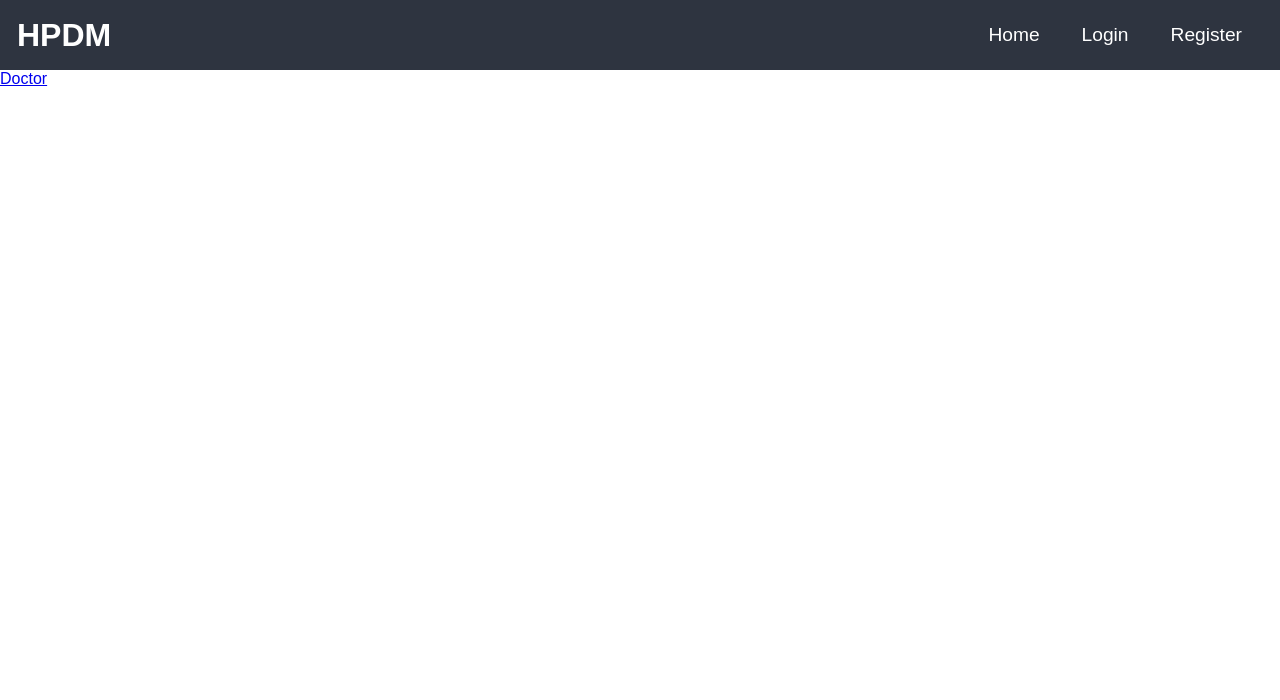
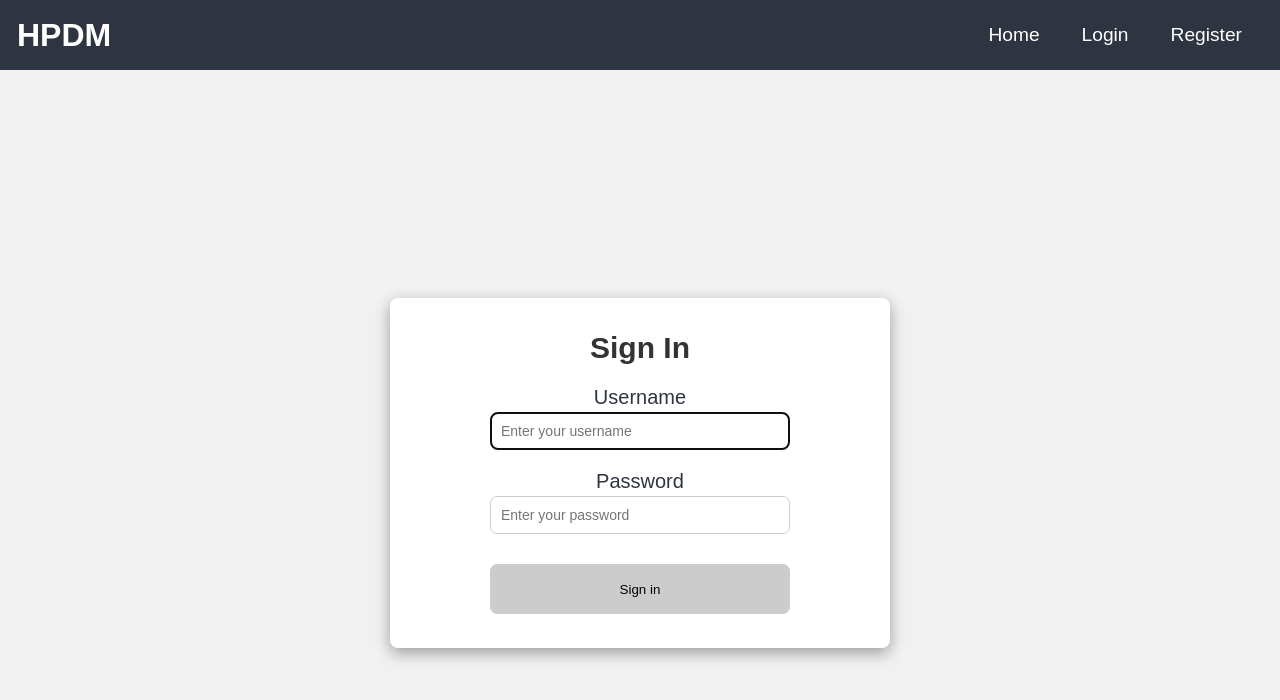
Before and after one commit to tpSpace/Hospital-DBMS, a React (Create React App) app in the folder Frontend/frontend-pdm/: page /login in a window 1280 px wide. Shown: the top 700 px of the page. Built offline with nearby package versions, Linux system fonts and the light colour scheme.

Commit message:
sucessfully implemented login authentication for doctor

```diff
--- a/Frontend/frontend-pdm/src/pages/login/Login.js
+++ b/Frontend/frontend-pdm/src/pages/login/Login.js
@@ -1,10 +1,92 @@
-import React from 'react'
-import { Link } from 'react-router-dom'
+import React from 'react';
+import './Login.css';
+import { useState, useRef, useEffect } from 'react';
+import axios from 'axios';
+import { configureStore } from '@reduxjs/toolkit'
+import { useNavigate } from 'react-router-dom';
+const LoginDoctor = () => {
+    let navigate = useNavigate();
+    const userRef = useRef();
+    const errRef = useRef();
 
-const Login = () => {
-  return (
-    <Link to='/logindoctor'>Doctor</Link>
-  )
-}
+    const [email, setEmail] = useState('');
+    const [pwd, setPwd] = useState('');
+    const [errMsg, setErrMsg] = useState('');
+    const [success, setSuccess] = useState(false);
+    const [user,setUser] = useState({
+        doctorEmail: "",
+        doctorPassword: "",
+    })
+    useEffect(() => {
+        userRef.current.focus();
+    }, []);
 
-export default Login
+    useEffect(() => {
+        setErrMsg('');
+    },[email, pwd]);
+
+    const handleSubmit = async (e) =>{
+        e.preventDefault();
+        setUser({
+            email: email,
+            password: pwd,
+        })
+        await axios.post("http://localhost:8080/doctor/login",user)
+        .then(response => {
+            if(response.status === 200){
+                setEmail('');
+                setPwd('')
+                setSuccess(true);
+                navigate('/');
+            }
+        })
+        .catch(err => {
+            if(err.response.status === 400){
+                setErrMsg('Wrong email or password');
+            }
+            console.log('login failed');
+        })
+    }
+    return (
+        <>
+            {success ? (
+                <section className='body-login'>
+                    <h1 className='title-login'>You are logged in!</h1>
+                </section>
+            ) : (
+                <section className='body-login'>
+                    <p ref={errRef} className={errMsg ? 'errmsg' : 'offscreen'} aria-live='assertive'>{errMsg}</p>
+                    <form className='container-login' onSubmit={handleSubmit}>
+                        <h1 className='title-login'>Sign In</h1>
+                        <br></br>
+                        <label htmlFor='username-login'>Username</label>
+                        <input
+                            type='text'
+                            id='username-login'
+                            placeholder='Enter your username'
+                            ref={userRef}
+                            autoComplete='off'
+                            onChange={(e) => setEmail(e.target.value)}
+                            value={email}
+                            required
+                        />
+
+                        <label htmlFor='password-login'>Password</label>
+                        <input
+                            type='password'
+                            id='password-login'
+                            placeholder='Enter your password'
+                            onChange={(e) => setPwd(e.target.value)}
+                            value={pwd}
+                            required
+                        />
+
+                        <button type='submit' value='submit' className='submit-button-login'>Sign in</button>
+                    </form>
+                </section>
+            )}
+        </>
+    );
+};
+
+export default LoginDoctor;
--- a/Frontend/frontend-pdm/src/pages/login/LoginDoctor.js
+++ b/Frontend/frontend-pdm/src/pages/login/LoginDoctor.js
@@ -33,18 +33,18 @@ const LoginDoctor = () => {
         })
         await axios.post("http://localhost:8080/doctor/login",user)
         .then(response => {
-            if(response.data.success){
+            if(response.status === 200){
                 setEmail('');
                 setPwd('')
                 setSuccess(true);
                 navigate('/');
-            }else{
-                setErrMsg('Login failed');
-                console.log(`email: ${email}, pass: ${pwd}`)
             }
         })
         .catch(err => {
-            console.log(err);
+            if(err.response.status === 400){
+                setErrMsg('Wrong email or password');
+            }
+            console.log('login failed');
         })
     }
     return (
```
Also changed, not shown: 1 other file (tests, documents, lock files or other folders).
